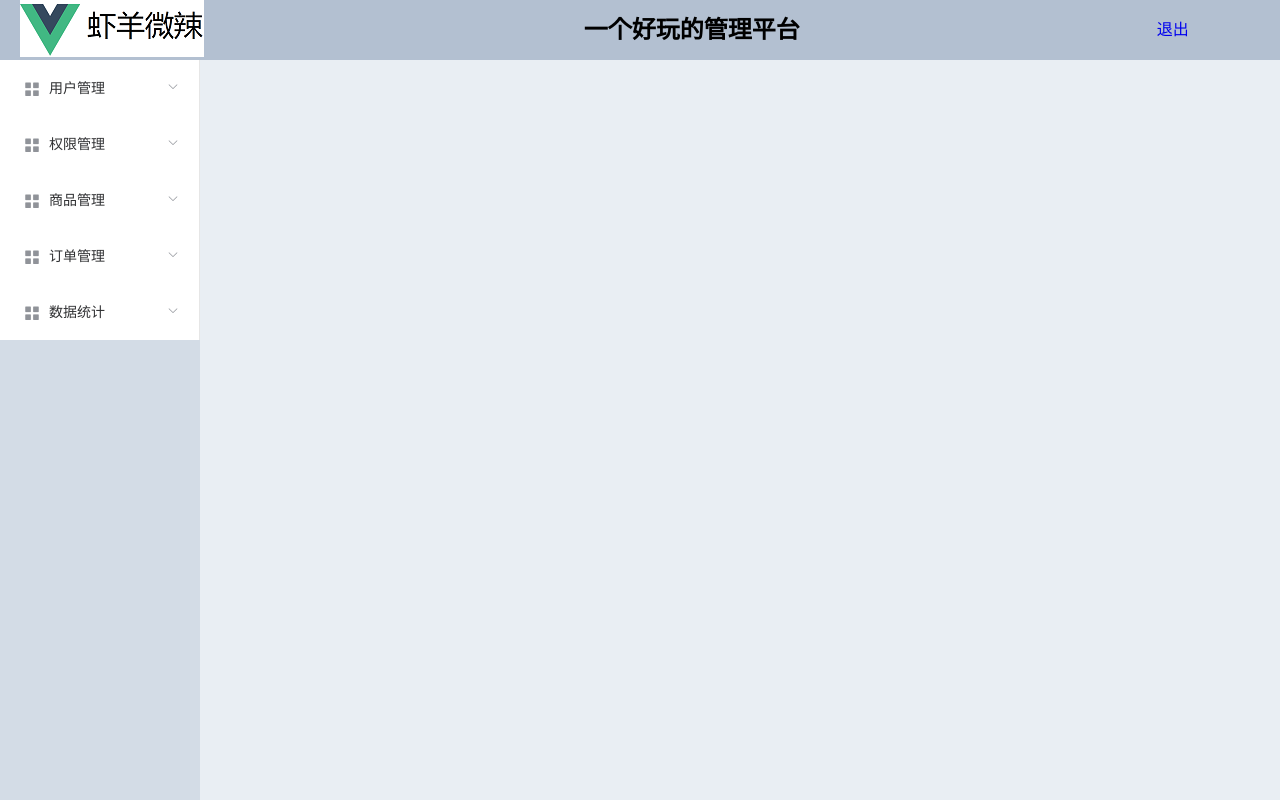
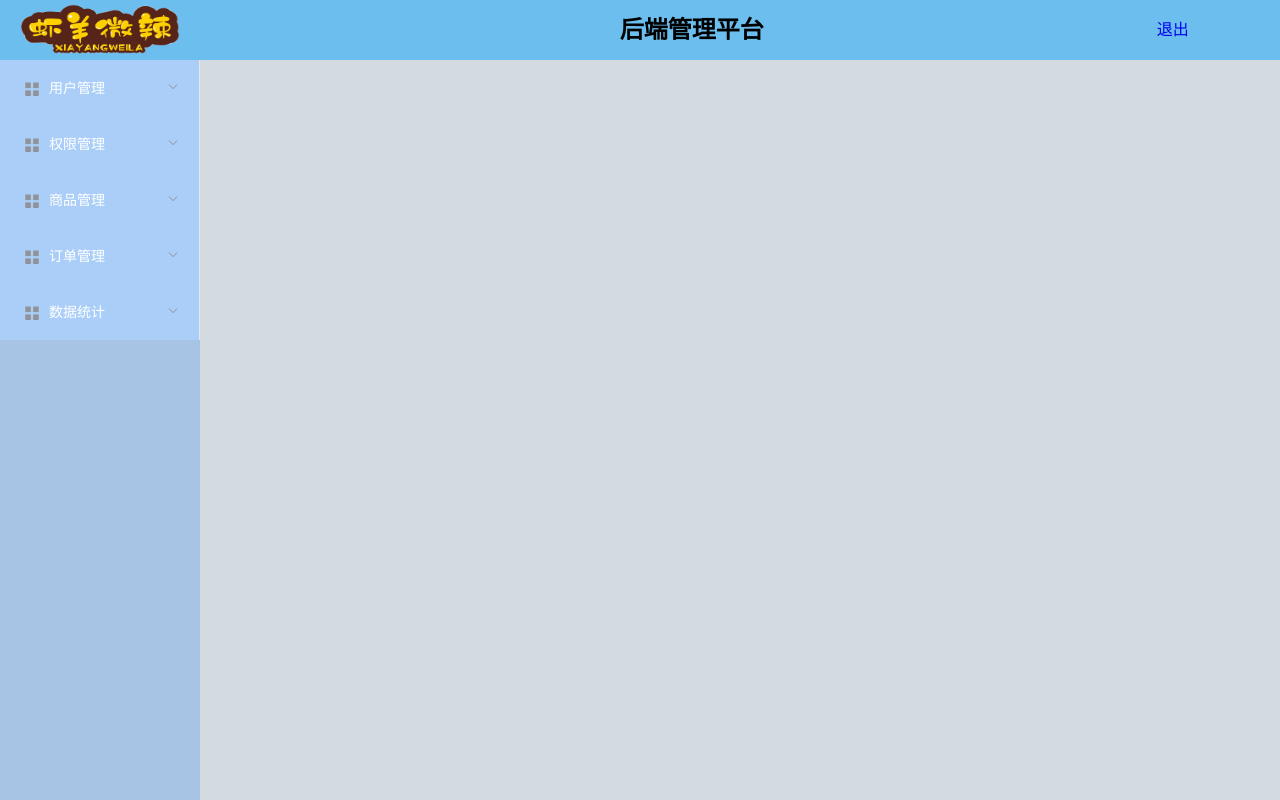
Before and after one commit to xiayw1996/mallmanager, a Vue app: page / in a window 1280 px wide. Built offline with nearby package versions, Linux system fonts and the light colour scheme; sample sign-in values are in the browser's storage.

Commit message:
修改样式和logo

```diff
--- a/src/components/categories/categories.vue
+++ b/src/components/categories/categories.vue
@@ -3,13 +3,38 @@
     <!-- 1.面包屑 -->
     <my-bread level1="商品管理" level2="分类参数" />
 
+    <!-- 搜索 -->
+    <el-row class="searchRow">
+      <el-col>
+        <el-input
+          class="inputSearch"
+          placeholder="请输入内容"
+          v-model="query"
+          clearable
+          @clear="loadList()"
+        >
+          <el-button slot="append" icon="el-icon-search" @click="search()" />
+        </el-input>
+      </el-col>
+    </el-row>
+
     <!-- 分类表格 -->
-    <el-table :data="categorieList" border height="445px" class="tbClass">
+    <el-table :data="categorieList" border height="300px" class="tbClass">
       <el-table-column label="#" width="100" type="index" />
       <el-table-column prop="catName" label="分类名称" />
       <el-table-column prop="catLevel" label="分类层级" />
       <el-table-column prop="catDeleted" label="是否删除" />
     </el-table>
+
+    <el-pagination
+      @size-change="handleSizeChange"
+      @current-change="handleCurrentChange"
+      :current-page="start"
+      :page-sizes="[5, 10, 20, 40]"
+      :page-size="length"
+      layout="total, sizes, prev, pager, next, jumper"
+      :total="total"
+    />
   </el-card>
 </template>
 
@@ -17,16 +42,60 @@
 export default {
   data() {
     return {
+      query: "",
+      start: 1,
+      length: 5,
+      total: 0,
       categorieList: [],
     };
   },
   created() {
-    this.getCategorieList();
+    this.getList();
   },
   methods: {
-    async getCategorieList() {
-      const res = await this.$http.get("/sc/selectAll");
-      this.categorieList = res.data.data;
+    async getList() {
+      //计算每页分页
+      var start = this.length * (this.start - 1);
+
+      const res = await this.$http.get(
+        "/sc/category?query=" +
+          this.query +
+          "&start=" +
+          start +
+          "&length=" +
+          this.length
+      );
+
+      const { code, msg, pageData, recordsTotal } = res.data;
+      if (code === 0) {
+        this.categorieList = pageData;
+        this.total = recordsTotal;
+      }
+    },
+    //分页事件代码
+    handleSizeChange(val) {
+      // console.log(`每页 ${val} 条`);
+      //将当前data中的数据当前页数改变
+      this.length = val;
+      //将当前页改为第一页
+      this.start = 1;
+      //重新获取数据
+      this.getList();
+    },
+    handleCurrentChange(val) {
+      // console.log(`当前页: ${val}`);
+      //修改当前页
+      this.start = val;
+      //重新获取数据
+      this.getList();
+    },
+    // 搜索功能
+    search() {
+      this.getList();
+    },
+    //清空搜索框，重新加载数据
+    loadList() {
+      this.getList();
     },
   },
 };
--- a/src/components/goods/goods.vue
+++ b/src/components/goods/goods.vue
@@ -23,7 +23,7 @@
     </el-row>
 
     <!-- 商品表格 -->
-    <el-table :data="goodList" border height="445px" class="tbClass">
+    <el-table :data="goodList" border height="430px" class="tbClass">
       <el-table-column label="#" width="100" type="index" />
       <el-table-column prop="goodsName" label="商品名称" />
       <el-table-column prop="goodsPrice" label="商品价格" />
--- a/src/components/home/home.vue
+++ b/src/components/home/home.vue
@@ -4,11 +4,11 @@
       <el-row>
         <el-col :span="4">
           <div class="grid-content bg-purple">
-            <img src="@/assets/logo1.png" alt="无法显示图片" />
+            <img class="logo" src="@/assets/logo.png" alt="无法显示图片" />
           </div>
         </el-col>
         <el-col :span="18" class="middle">
-          <h2>一个好玩的管理平台</h2>
+          <h2>后端管理平台</h2>
         </el-col>
         <el-col :span="2">
           <div class="grid-content bg-purple">
@@ -21,7 +21,13 @@
     </el-header>
     <el-container>
       <el-aside class="aside" width="200px">
-        <el-menu :router="true" :unique-opened="true">
+        <el-menu
+          :router="true"
+          :unique-opened="true"
+          background-color="#aacef8"
+          text-color="#fff"
+          active-text-color="#00ffff"
+        >
           <el-submenu index="1">
             <template slot="title">
               <i class="el-icon-menu"></i>
@@ -125,13 +131,13 @@ export default {
   height: 100%;
 }
 .header {
-  background-color: #b3c0d1;
+  background-color: #6bbeee;
 }
 .aside {
-  background-color: #d3dce6;
+  background-color: #a8c4e4;
 }
 .main {
-  background-color: #e9eef3;
+  background-color: #d3dae0;
 }
 /* 头部样式 */
 .middle {
@@ -142,4 +148,9 @@ export default {
   line-height: 60px;
   text-decoration: none;
 }
+.logo {
+  margin-top: 4px;
+  width: 160px;
+  height: 50px;
+}
 </style>
```
Also changed, not shown: src/assets/logo.png.
